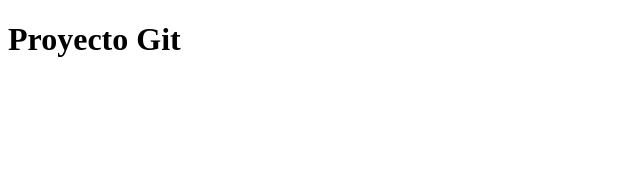
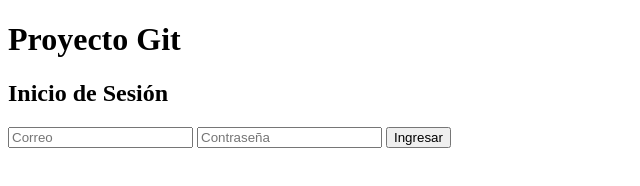
Before and after one commit to erikalegria1999s/Practica-Git-2, a plain HTML site: page index.html in a window 1280 px wide. Shown: the whole page, without its empty margins (0-640 px from the left). Drawn offline with Linux system fonts and the light colour scheme.

Commit message:
Agrega módulo de inicio de sesión

```diff
--- a/index.html
+++ b/index.html
@@ -6,5 +6,14 @@
 </head>
 <body>
     <h1>Proyecto Git</h1>
+
+    <h2>Inicio de Sesión</h2>
+
+    <form>
+        <input type="email" placeholder="Correo">
+        <input type="password" placeholder="Contraseña">
+        <button>Ingresar</button>
+    </form>
+
 </body>
 </html>
```
